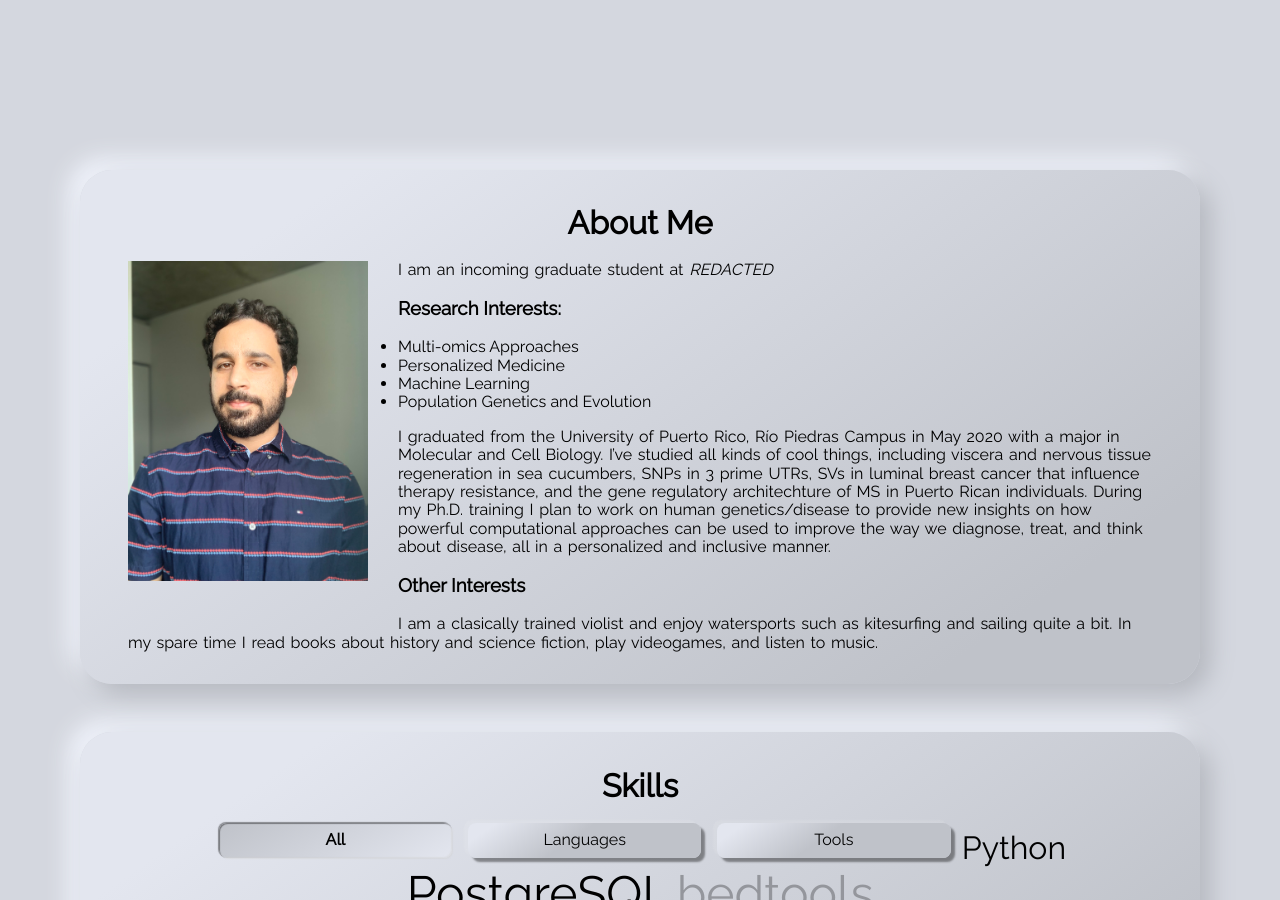
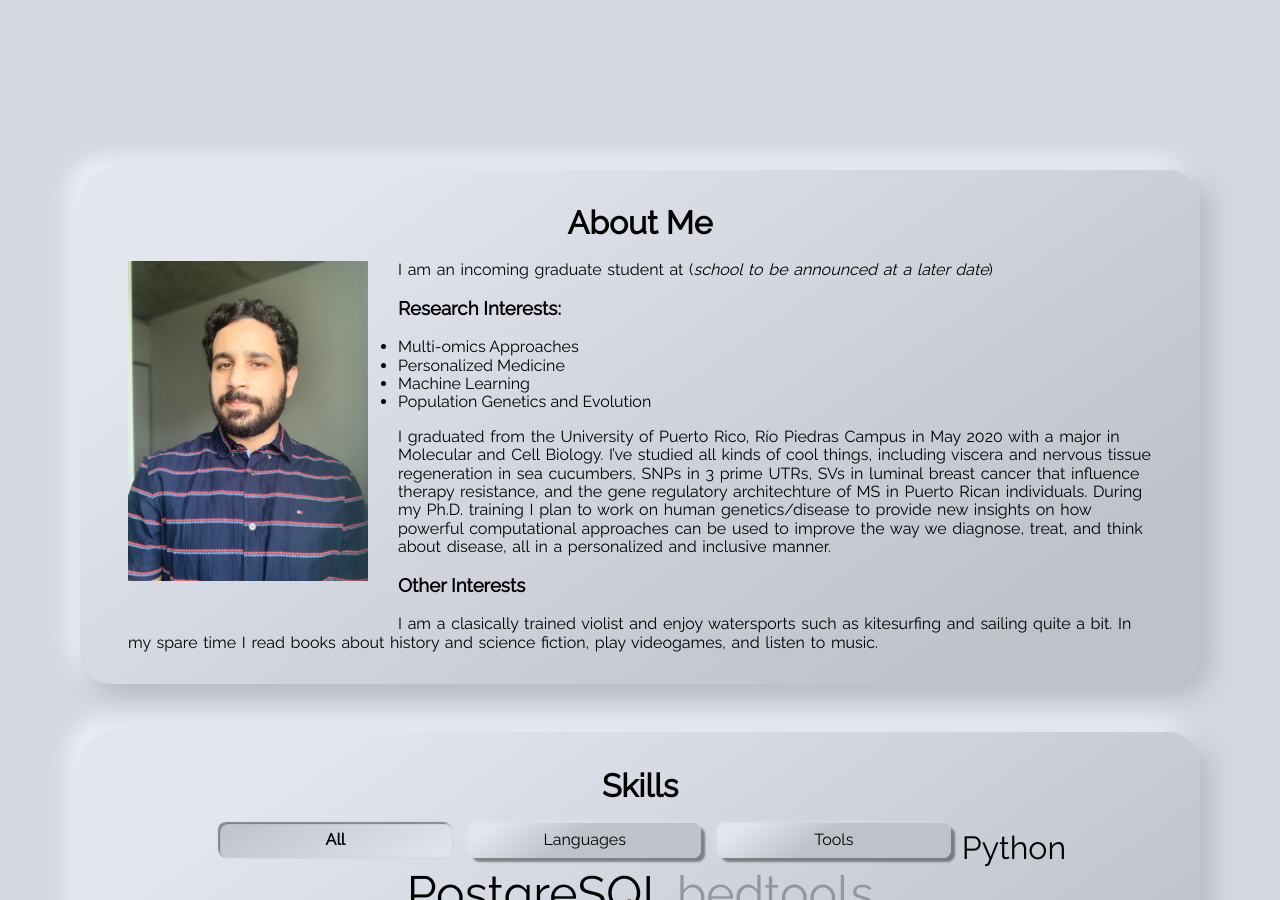
Before and after one commit to seba2550/computational-violist, a Jekyll site: the page built from index.html, in a window 1280 px wide and 900 px high, scrolled down 890 px. Built offline with Jekyll 4.4.1, drawn with Linux system fonts in a browser that asks for light colours.

Commit message:
Update aboutme.md

```diff
--- a/_includes/aboutme.md
+++ b/_includes/aboutme.md
@@ -1,4 +1,4 @@
-I am an incoming graduate student at *REDACTED*
+I am an incoming graduate student at (*school to be announced at a later date*)
 
 ### Research Interests:
   * Multi-omics Approaches
```
